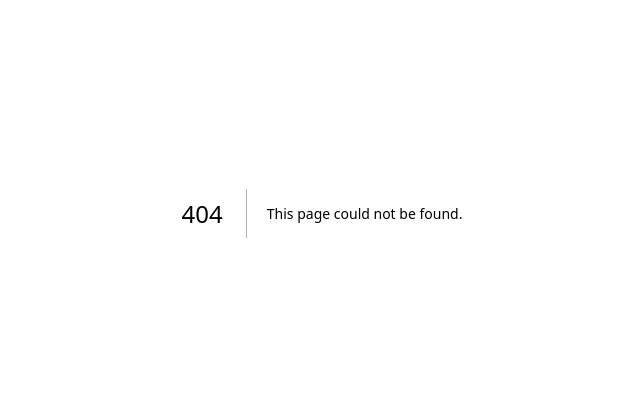
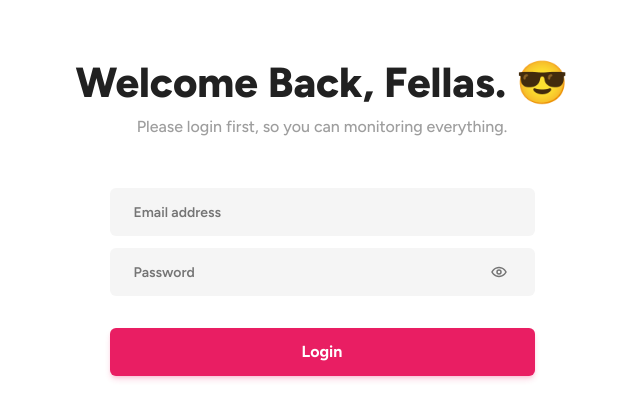
Before and after one commit to fajarfadillahh/dashboard-ponic-voting-web-application, a Next.js app: page /auth/login in a window 1280 px wide. Before the commit this address had no page. Shown: the part 187-606 px from the top of the page, without its empty margins (318-958 px from the left). Built offline with nearby package versions, Linux system fonts and the light colour scheme.

Commit message:
create Form components & login page

```diff
--- /dev/null
+++ b/components/Form.jsx
@@ -0,0 +1,17 @@
+export default function Form({
+  type,
+  placeholder,
+  className,
+  onChange,
+  value,
+}) {
+  return (
+    <input
+      type={type}
+      placeholder={placeholder}
+      className={`flex h-[48px] w-full rounded-md bg-gray-100 px-6 text-base font-bold text-gray-900 outline-none placeholder:text-[14px] placeholder:font-semibold placeholder:text-gray-600 focus:border focus:border-pink-500 focus:ring-4 focus:ring-pink-500/20 ${className}`}
+      onChange={onChange}
+      value={value}
+    />
+  );
+}
--- /dev/null
+++ b/pages/auth/login.jsx
@@ -0,0 +1,89 @@
+import Head from "next/head";
+import { useState } from "react";
+import { Button, Typography } from "@material-tailwind/react";
+import { Eye, EyeClosed, IconContext } from "@phosphor-icons/react";
+
+// import components
+import Form from "@/components/Form";
+
+export default function Login() {
+  const [email, setEmail] = useState("");
+  const [password, setPassword] = useState("");
+  const [type, setType] = useState("password");
+  const [icon, setIcon] = useState(<Eye />);
+
+  const handleShowPassword = () => {
+    if (type === "password") {
+      setIcon(<EyeClosed />);
+      setType("text");
+    } else {
+      setIcon(<Eye />);
+      setType("password");
+    }
+  };
+
+  const handleLogin = () => {
+    console.log(`Email: ${email}`, `Passwod: ${password}`);
+  };
+
+  return (
+    <>
+      <Head>
+        <title>Login - Ponic Voting Web Application.</title>
+      </Head>
+
+      <main className="mx-auto h-screen max-w-[1440px] overflow-hidden">
+        <section className="flex h-full w-full items-center justify-center">
+          <div className="grid w-full max-w-[550px] justify-items-center gap-12">
+            <div className="text-center">
+              <Typography className="text-[42px] font-extrabold text-gray-900">
+                Welcome Back, Fellas. 😎
+              </Typography>
+              <Typography className="font-medium text-gray-500">
+                Please login first, so you can monitoring everything.
+              </Typography>
+            </div>
+
+            <div className="grid w-full max-w-[425px]">
+              <Form
+                type="email"
+                placeholder="Email address"
+                value={email}
+                onChange={(e) => setEmail(e.target.value)}
+              />
+              <div className="relative mt-3 flex w-full items-center">
+                <Form
+                  type={type}
+                  placeholder="Password"
+                  value={password}
+                  onChange={(e) => setPassword(e.target.value)}
+                />
+                <div
+                  className="absolute right-6 cursor-pointer rounded-md p-1 text-gray-600 hover:bg-gray-300"
+                  onClick={handleShowPassword}
+                >
+                  <IconContext.Provider
+                    value={{
+                      size: 16,
+                      weight: "bold",
+                    }}
+                  >
+                    {icon}
+                  </IconContext.Provider>
+                </div>
+              </div>
+              <Button
+                color="pink"
+                fullWidth
+                className="mt-8 rounded-md text-base capitalize"
+                onClick={handleLogin}
+              >
+                Login
+              </Button>
+            </div>
+          </div>
+        </section>
+      </main>
+    </>
+  );
+}
```
